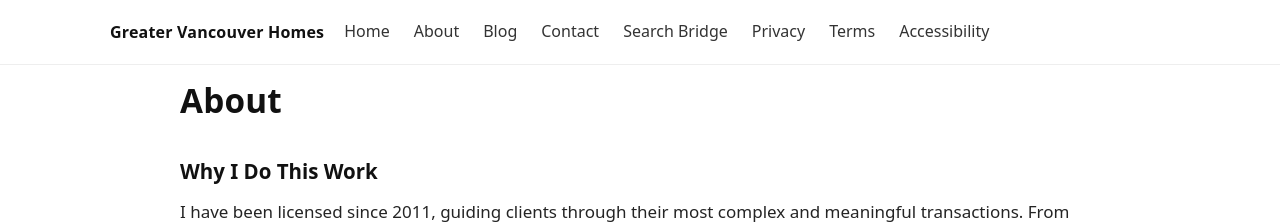
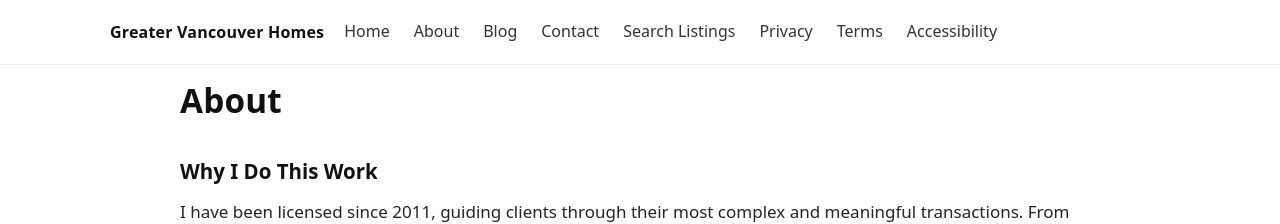
Before and after one commit to gvancouverhomes/gvancouverhomes.github.io, a Jekyll site: the page built from about.md, in a window 1280 px wide. Shown: the top 224 px of the page. Built offline with Jekyll 4.4.1, drawn with Linux system fonts in a browser that asks for light colours.

Commit message:
Update header.html

```diff
--- a/_includes/header.html
+++ b/_includes/header.html
@@ -9,7 +9,7 @@
         <li class="{% if page.url == '/about/' %}active{% endif %}"><a href="/about/">About</a></li>
         <li class="{% if page.url == '/blog/' or page.url contains '/blog/' %}active{% endif %}"><a href="/blog/">Blog</a></li>
         <li class="{% if page.url == '/contact/' %}active{% endif %}"><a href="/contact/">Contact</a></li>
-        <li class="{% if page.url == '/search-bridge/' %}active{% endif %}"><a href="/search-bridge/">Search Bridge</a></li>
+        <li class="{% if page.url == '/search-bridge/' %}active{% endif %}"><a href="/search-bridge/">Search Listings</a></li>
         <li class="{% if page.url == '/privacy/' %}active{% endif %}"><a href="/privacy/">Privacy</a></li>
         <li class="{% if page.url == '/terms/' %}active{% endif %}"><a href="/terms/">Terms</a></li>
         <li class="{% if page.url == '/accessibility/' %}active{% endif %}"><a href="/accessibility/">Accessibility</a></li>
```
